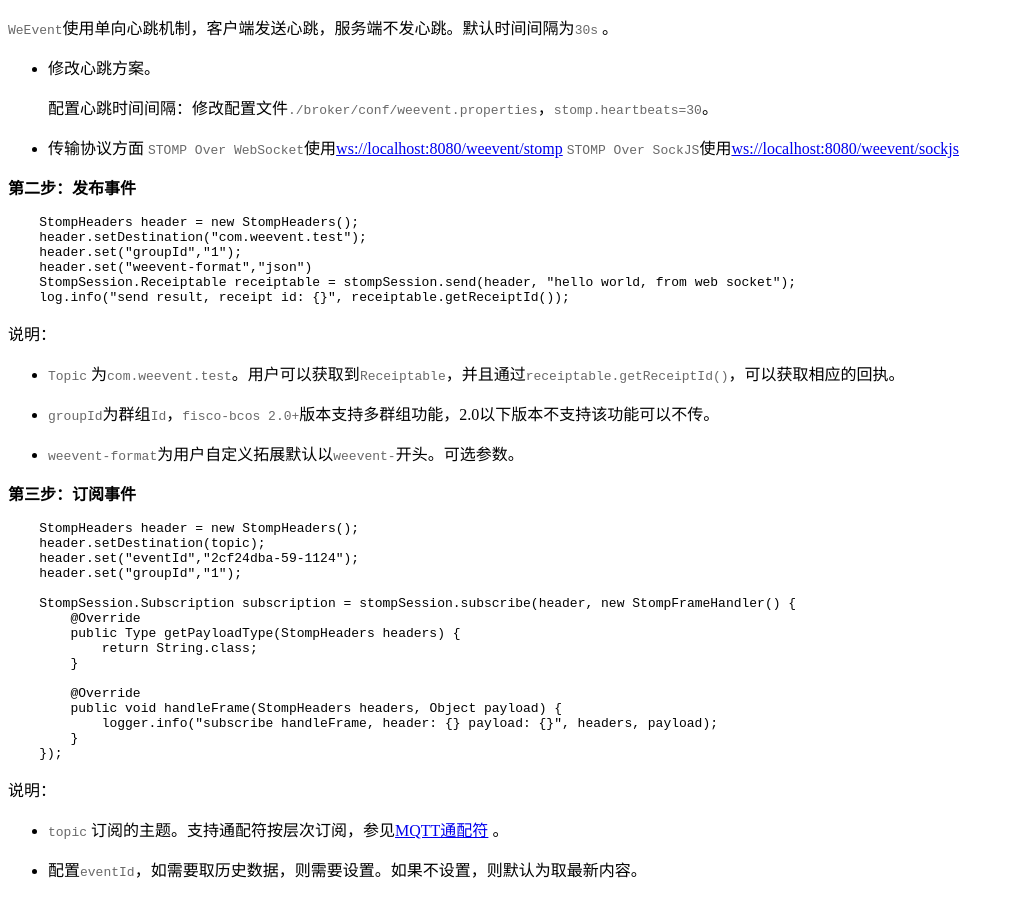
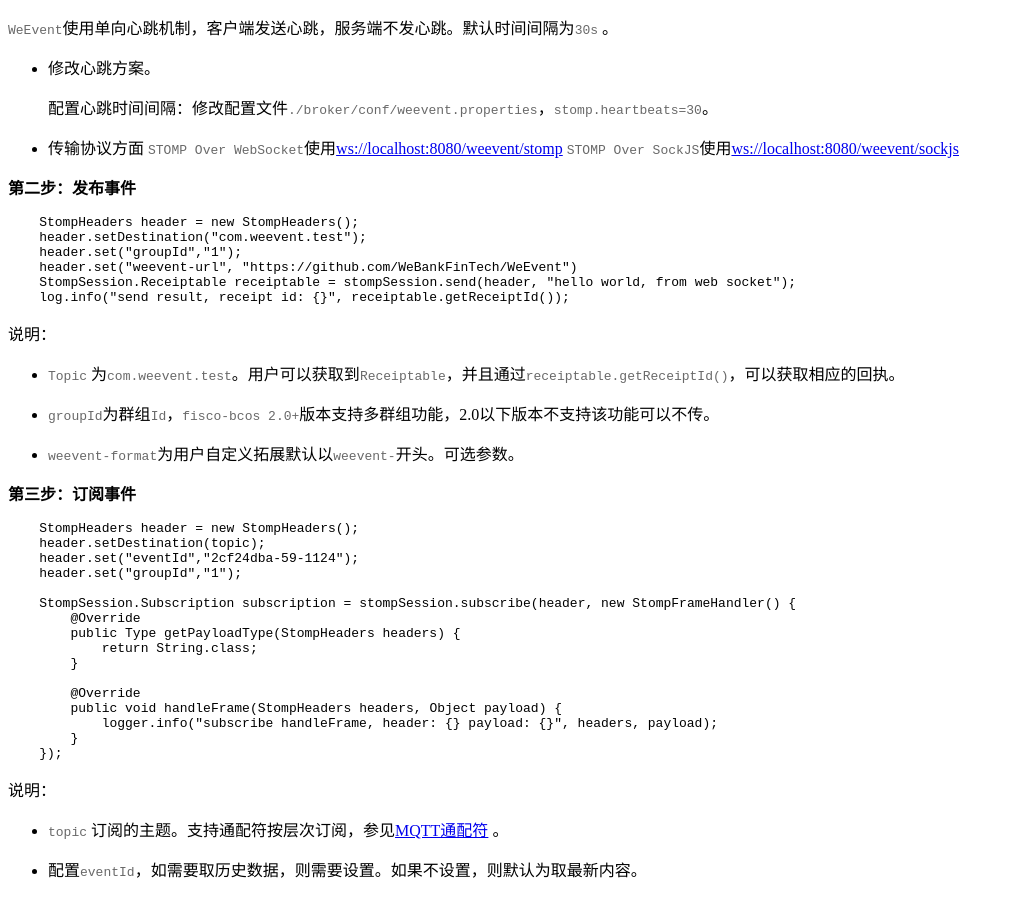
Before and after one commit to WeBankBlockchain/WeEvent-docs, a Sphinx documentation site: the page built from docs/protocal/stomp.md, in a window 1280 px wide and 900 px high, scrolled down 1588 px. Shown: the whole window, without its empty margins (0-1014 px from the left). Built offline with Sphinx 7.4.7 and the Read the Docs theme 2.0.0, drawn with Linux system fonts in a browser that asks for light colours.

Commit message:
update the extention parameter

````diff
--- a/docs/protocal/stomp.md
+++ b/docs/protocal/stomp.md
@@ -56,7 +56,7 @@
     StompHeaders header = new StompHeaders();
     header.setDestination("com.weevent.test");
     header.set("groupId","1");
-    header.set("weevent-format","json")
+    header.set("weevent-url", "https://github.com/WeBankFinTech/WeEvent")
     StompSession.Receiptable receiptable = stompSession.send(header, "hello world, from web socket");
     log.info("send result, receipt id: {}", receiptable.getReceiptId());
 ```
````
Also changed, not shown: docs/protocal/javasdk.md (+1 -2 lines).
